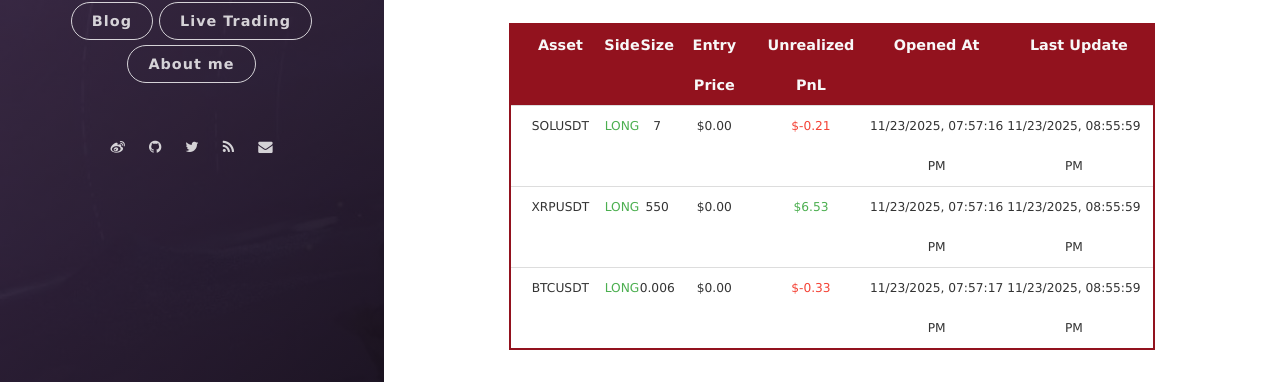
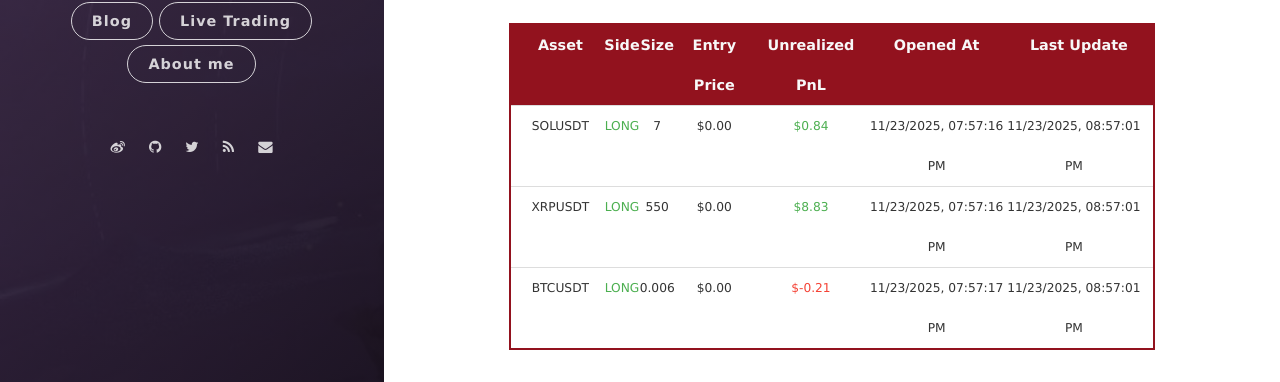
Before and after one commit to leeyegy/leeyegy.github.io, a Jekyll site: the page built from live-trading.html, in a window 1280 px wide and 1026 px high. Shown: the part 576-958 px from the top of the window. Built offline with Jekyll 4.4.1, drawn with Linux system fonts in a browser that asks for light colours; nearby versions of some CDN libraries.

Commit message:
AccountMonitor: refresh positions 2025-11-24T04:57:01+08:00

```diff
--- a/assets/data/binance/positions.json
+++ b/assets/data/binance/positions.json
@@ -4,26 +4,26 @@
     "side": "LONG",
     "size": 7.0,
     "entryPrice": 0.0,
-    "unrealizedPnl": -0.21,
+    "unrealizedPnl": 0.84,
     "openedAt": "2025-11-24T03:57:16+08:00",
-    "reportedAt": "2025-11-24T04:55:59+08:00"
+    "reportedAt": "2025-11-24T04:57:01+08:00"
   },
   {
     "symbol": "XRPUSDT",
     "side": "LONG",
     "size": 550.0,
     "entryPrice": 0.0,
-    "unrealizedPnl": 6.5318935,
+    "unrealizedPnl": 8.827973,
     "openedAt": "2025-11-24T03:57:16+08:00",
-    "reportedAt": "2025-11-24T04:55:59+08:00"
+    "reportedAt": "2025-11-24T04:57:01+08:00"
   },
   {
     "symbol": "BTCUSDT",
     "side": "LONG",
     "size": 0.006,
     "entryPrice": 0.0,
-    "unrealizedPnl": -0.33433173,
+    "unrealizedPnl": -0.2112,
     "openedAt": "2025-11-24T03:57:17+08:00",
-    "reportedAt": "2025-11-24T04:55:59+08:00"
+    "reportedAt": "2025-11-24T04:57:01+08:00"
   }
 ]
```
